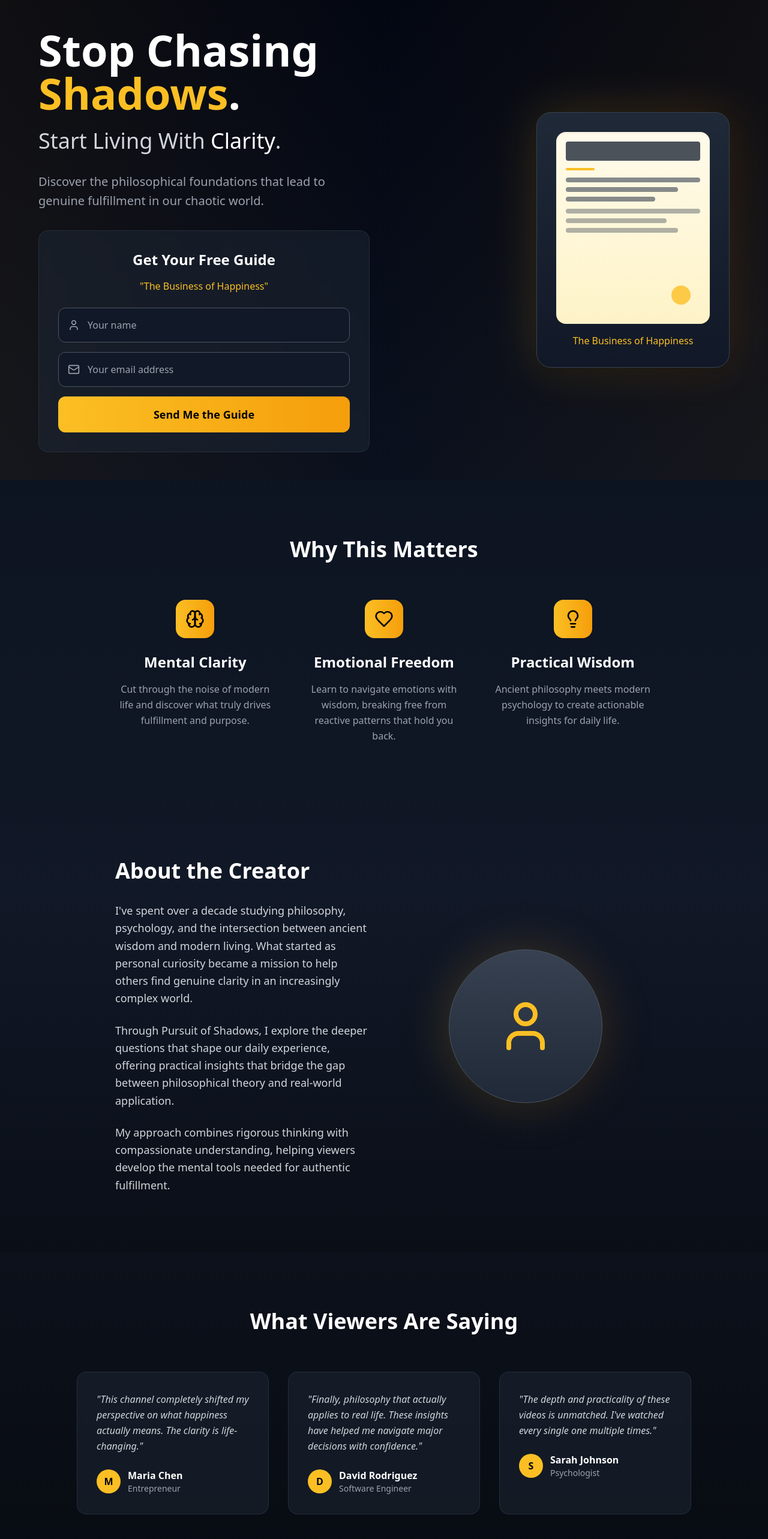
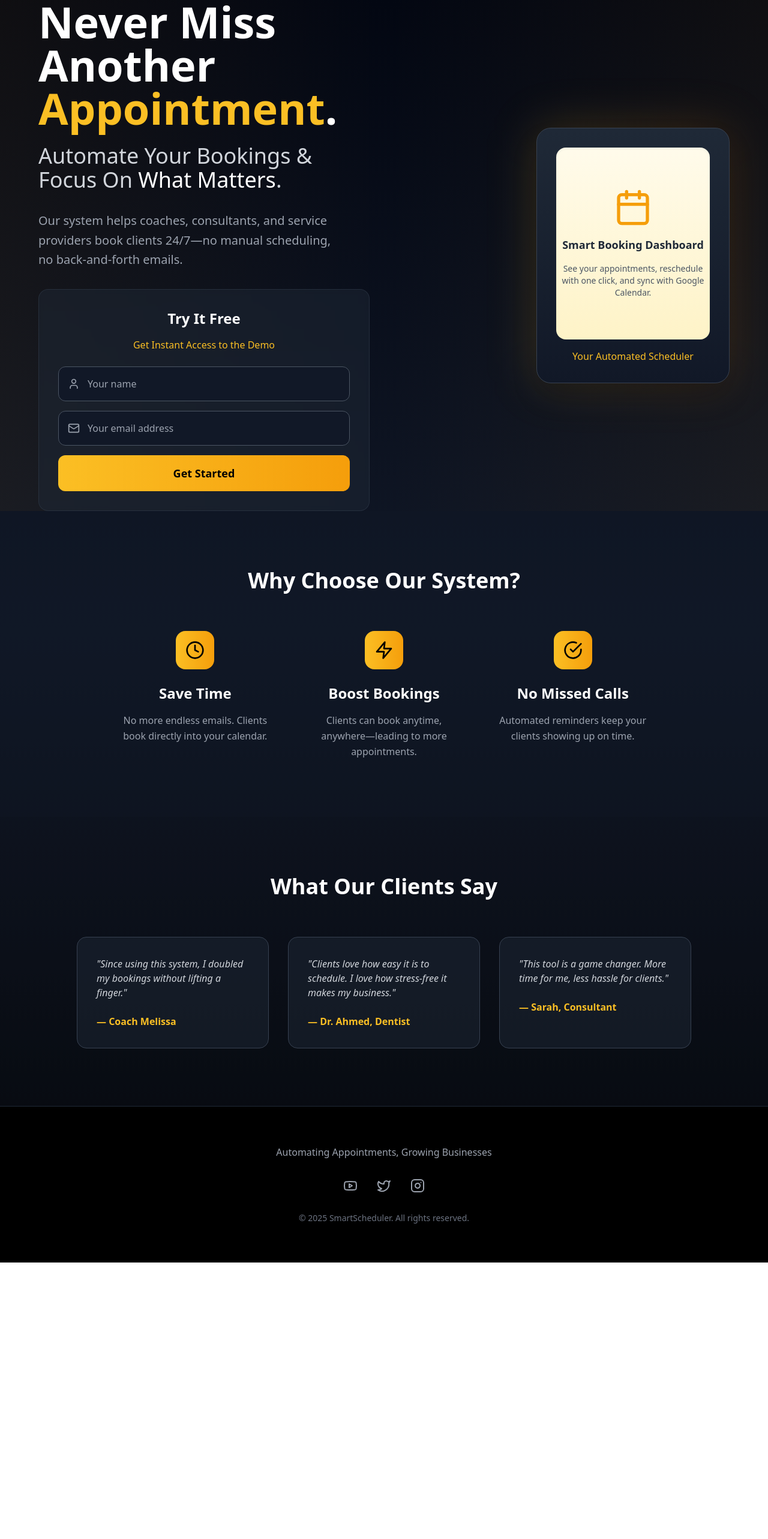
Before and after one commit to samsa221/landing, a React (Vite) app: page / in a window 1280 px wide. Shown: the top 2566 px of the page at 60% size. After the commit the page ends 2105 px from the top, so only its background shows below. Built offline with nearby package versions, Linux system fonts and the light colour scheme.

Commit message:
Update App.tsx

```diff
--- a/src/App.tsx
+++ b/src/App.tsx
@@ -1,5 +1,5 @@
 import React, { useState } from 'react';
-import { Mail, User, BookOpen, Lightbulb, Heart, Brain, Youtube, Twitter, Instagram } from 'lucide-react';
+import { Mail, User, Calendar, CheckCircle, Clock, Zap, Youtube, Twitter, Instagram } from 'lucide-react';
 
 function App() {
   const [formData, setFormData] = useState({ name: '', email: '' });
@@ -30,35 +30,35 @@ function App() {
           <div className="space-y-8">
             <div className="space-y-6">
               <h1 className="text-5xl lg:text-7xl font-bold leading-tight">
-                Stop Chasing{' '}
-                <span className="text-amber-400">Shadows</span>.
+                Never Miss Another{' '}
+                <span className="text-amber-400">Appointment</span>.
               </h1>
               <h2 className="text-3xl lg:text-4xl font-light text-gray-300">
-                Start Living With <span className="text-white font-medium">Clarity</span>.
+                Automate Your Bookings & Focus On <span className="text-white font-medium">What Matters</span>.
               </h2>
             </div>
 
             <p className="text-xl text-gray-400 leading-relaxed max-w-lg">
-              Discover the philosophical foundations that lead to genuine fulfillment in our chaotic world.
+              Our system helps coaches, consultants, and service providers book clients 24/7—no manual scheduling, no back-and-forth emails.
             </p>
 
             {/* Email Form */}
             <div className="bg-gray-800/50 backdrop-blur-sm p-8 rounded-2xl border border-gray-700/50">
               <h3 className="text-2xl font-semibold mb-4 text-center">
-                Get Your Free Guide
+                Try It Free
               </h3>
               <p className="text-amber-400 text-center mb-6 font-medium">
-                "The Business of Happiness"
+                Get Instant Access to the Demo
               </p>
 
               {isSubmitted ? (
                 <div className="text-center py-8">
                   <div className="w-16 h-16 bg-green-500 rounded-full flex items-center justify-center mx-auto mb-4">
-                    <BookOpen className="w-8 h-8 text-white" />
+                    <CheckCircle className="w-8 h-8 text-white" />
                   </div>
-                  <p className="text-green-400 font-medium">Thank you! Check your email for the guide.</p>
+                  <p className="text-green-400 font-medium">Thank you! Check your email for access.</p>
                 </div>
-              ) : (
+              ) :(
                 <form onSubmit={handleSubmit} className="space-y-4">
                   <div className="relative">
                     <User className="absolute left-4 top-1/2 transform -translate-y-1/2 text-gray-400 w-5 h-5" />
@@ -90,109 +90,64 @@ function App() {
                     type="submit"
                     className="w-full bg-gradient-to-r from-amber-400 to-amber-500 hover:from-amber-500 hover:to-amber-600 text-black font-bold py-4 px-8 rounded-xl transition-all duration-300 transform hover:scale-105 text-lg"
                   >
-                    Send Me the Guide
+                    Get Started
                   </button>
                 </form>
               )}
             </div>
           </div>
 
-          {/* Right Content - PDF Mockup */}
+          {/* Right Content - Mockup */}
           <div className="flex justify-center lg:justify-end">
             <div className="relative group">
               <div className="absolute inset-0 bg-gradient-to-r from-amber-400/20 to-amber-600/20 rounded-3xl blur-2xl group-hover:blur-3xl transition-all duration-500"></div>
               <div className="relative bg-gradient-to-b from-gray-800 to-gray-900 p-8 rounded-3xl border border-gray-700 shadow-2xl transform hover:scale-105 transition-transform duration-500">
-                <div className="w-64 h-80 bg-gradient-to-b from-amber-50 to-amber-100 rounded-2xl shadow-inner relative overflow-hidden">
-                  <div className="absolute inset-4 space-y-3">
-                    <div className="h-8 bg-gray-800 rounded opacity-80"></div>
-                    <div className="h-1 bg-amber-400 w-12 rounded"></div>
-                    <div className="space-y-2 mt-8">
-                      <div className="h-2 bg-gray-700 rounded w-full opacity-60"></div>
-                      <div className="h-2 bg-gray-700 rounded w-5/6 opacity-60"></div>
-                      <div className="h-2 bg-gray-700 rounded w-4/6 opacity-60"></div>
-                    </div>
-                    <div className="mt-6 space-y-2">
-                      <div className="h-2 bg-gray-700 rounded w-full opacity-40"></div>
-                      <div className="h-2 bg-gray-700 rounded w-3/4 opacity-40"></div>
-                      <div className="h-2 bg-gray-700 rounded w-5/6 opacity-40"></div>
-                    </div>
-                    <div className="absolute bottom-4 right-4">
-                      <div className="w-8 h-8 bg-amber-400 rounded-full opacity-80"></div>
-                    </div>
-                  </div>
+                <div className="w-64 h-80 bg-gradient-to-b from-amber-50 to-amber-100 rounded-2xl shadow-inner flex flex-col items-center justify-center space-y-4">
+                  <Calendar className="w-16 h-16 text-amber-500" />
+                  <p className="text-lg font-semibold text-gray-800">Smart Booking Dashboard</p>
+                  <p className="text-gray-600 text-sm text-center">See your appointments, reschedule with one click, and sync with Google Calendar.</p>
                 </div>
-                <p className="text-center mt-4 text-amber-400 font-medium">The Business of Happiness</p>
+                <p className="text-center mt-4 text-amber-400 font-medium">Your Automated Scheduler</p>
               </div>
             </div>
           </div>
         </div>
       </section>
 
-      {/* Why This Matters Section */}
+      {/* Benefit Section */}
       <section className="py-24 px-6 bg-gray-900/50">
         <div className="max-w-4xl mx-auto">
-          <h2 className="text-4xl font-bold text-center mb-16">Why This Matters</h2>
+          <h2 className="text-4xl font-bold text-center mb-16">Why Choose Our System?</h2>
 
           <div className="grid md:grid-cols-3 gap-12">
             <div className="text-center group hover:scale-105 transition-transform duration-300">
-              <div className="w-16 h-16 bg-gradient-to-r from-amber-400 to-amber-500 rounded-2xl flex items-center justify-center mx-auto mb-6 group-hover:shadow-lg group-hover:shadow-amber-400/25 transition-shadow duration-300">
-                <Brain className="w-8 h-8 text-black" />
+              <div className="w-16 h-16 bg-gradient-to-r from-amber-400 to-amber-500 rounded-2xl flex items-center justify-center mx-auto mb-6">
+                <Clock className="w-8 h-8 text-black" />
               </div>
-              <h3 className="text-2xl font-semibold mb-4">Mental Clarity</h3>
+              <h3 className="text-2xl font-semibold mb-4">Save Time</h3>
               <p className="text-gray-400 leading-relaxed">
-                Cut through the noise of modern life and discover what truly drives fulfillment and purpose.
+                No more endless emails. Clients book directly into your calendar.
               </p>
             </div>
 
             <div className="text-center group hover:scale-105 transition-transform duration-300">
-              <div className="w-16 h-16 bg-gradient-to-r from-amber-400 to-amber-500 rounded-2xl flex items-center justify-center mx-auto mb-6 group-hover:shadow-lg group-hover:shadow-amber-400/25 transition-shadow duration-300">
-                <Heart className="w-8 h-8 text-black" />
+              <div className="w-16 h-16 bg-gradient-to-r from-amber-400 to-amber-500 rounded-2xl flex items-center justify-center mx-auto mb-6">
+                <Zap className="w-8 h-8 text-black" />
               </div>
-              <h3 className="text-2xl font-semibold mb-4">Emotional Freedom</h3>
+              <h3 className="text-2xl font-semibold mb-4">Boost Bookings</h3>
               <p className="text-gray-400 leading-relaxed">
-                Learn to navigate emotions with wisdom, breaking free from reactive patterns that hold you back.
+                Clients can book anytime, anywhere—leading to more appointments.
               </p>
             </div>
 
             <div className="text-center group hover:scale-105 transition-transform duration-300">
-              <div className="w-16 h-16 bg-gradient-to-r from-amber-400 to-amber-500 rounded-2xl flex items-center justify-center mx-auto mb-6 group-hover:shadow-lg group-hover:shadow-amber-400/25 transition-shadow duration-300">
-                <Lightbulb className="w-8 h-8 text-black" />
+              <div className="w-16 h-16 bg-gradient-to-r from-amber-400 to-amber-500 rounded-2xl flex items-center justify-center mx-auto mb-6">
+                <CheckCircle className="w-8 h-8 text-black" />
               </div>
-              <h3 className="text-2xl font-semibold mb-4">Practical Wisdom</h3>
+              <h3 className="text-2xl font-semibold mb-4">No Missed Calls</h3>
               <p className="text-gray-400 leading-relaxed">
-                Ancient philosophy meets modern psychology to create actionable insights for daily life.
+                Automated reminders keep your clients showing up on time.
               </p>
-            </div>
-          </div>
-        </div>
-      </section>
-
-      {/* About the Creator Section */}
-      <section className="py-24 px-6">
-        <div className="max-w-4xl mx-auto">
-          <div className="grid lg:grid-cols-2 gap-12 items-center">
-            <div>
-              <h2 className="text-4xl font-bold mb-8">About the Creator</h2>
-              <div className="space-y-6 text-lg text-gray-300 leading-relaxed">
-                <p>
-                  I've spent over a decade studying philosophy, psychology, and the intersection between ancient wisdom and modern living. What started as personal curiosity became a mission to help others find genuine clarity in an increasingly complex world.
-                </p>
-                <p>
-                  Through Pursuit of Shadows, I explore the deeper questions that shape our daily experience, offering practical insights that bridge the gap between philosophical theory and real-world application.
-                </p>
-                <p>
-                  My approach combines rigorous thinking with compassionate understanding, helping viewers develop the mental tools needed for authentic fulfillment.
-                </p>
-              </div>
-            </div>
-
-            <div className="flex justify-center">
-              <div className="relative group">
-                <div className="absolute inset-0 bg-gradient-to-r from-amber-400/20 to-amber-600/20 rounded-full blur-2xl"></div>
-                <div className="relative w-64 h-64 bg-gradient-to-b from-gray-700 to-gray-800 rounded-full flex items-center justify-center border border-gray-600">
-                  <User className="w-24 h-24 text-amber-400" />
-                </div>
-              </div>
             </div>
           </div>
         </div>
@@ -201,52 +156,28 @@ function App() {
       {/* Testimonials Section */}
       <section className="py-24 px-6 bg-gray-900/30">
         <div className="max-w-5xl mx-auto">
-          <h2 className="text-4xl font-bold text-center mb-16">What Viewers Are Saying</h2>
+          <h2 className="text-4xl font-bold text-center mb-16">What Our Clients Say</h2>
 
           <div className="grid md:grid-cols-2 lg:grid-cols-3 gap-8">
-            <div className="bg-gray-800/50 backdrop-blur-sm p-8 rounded-2xl border border-gray-700/50 hover:border-amber-400/50 transition-colors duration-300">
-              <p className="text-gray-300 mb-6 italic leading-relaxed">
-                "This channel completely shifted my perspective on what happiness actually means. The clarity is life-changing."
+            <div className="bg-gray-800/50 p-8 rounded-2xl border border-gray-700 hover:border-amber-400 transition-colors duration-300">
+              <p className="text-gray-300 mb-6 italic">
+                "Since using this system, I doubled my bookings without lifting a finger."
               </p>
-              <div className="flex items-center space-x-3">
-                <div className="w-10 h-10 bg-amber-400 rounded-full flex items-center justify-center">
-                  <span className="text-black font-bold">M</span>
-                </div>
-                <div>
-                  <p className="font-semibold">Maria Chen</p>
-                  <p className="text-sm text-gray-400">Entrepreneur</p>
-                </div>
-              </div>
+              <p className="font-semibold text-amber-400">— Coach Melissa</p>
             </div>
 
-            <div className="bg-gray-800/50 backdrop-blur-sm p-8 rounded-2xl border border-gray-700/50 hover:border-amber-400/50 transition-colors duration-300">
-              <p className="text-gray-300 mb-6 italic leading-relaxed">
-                "Finally, philosophy that actually applies to real life. These insights have helped me navigate major decisions with confidence."
+            <div className="bg-gray-800/50 p-8 rounded-2xl border border-gray-700 hover:border-amber-400 transition-colors duration-300">
+              <p className="text-gray-300 mb-6 italic">
+                "Clients love how easy it is to schedule. I love how stress-free it makes my business."
               </p>
-              <div className="flex items-center space-x-3">
-                <div className="w-10 h-10 bg-amber-400 rounded-full flex items-center justify-center">
-                  <span className="text-black font-bold">D</span>
-                </div>
-                <div>
-                  <p className="font-semibold">David Rodriguez</p>
-                  <p className="text-sm text-gray-400">Software Engineer</p>
-                </div>
-              </div>
+              <p className="font-semibold text-amber-400">— Dr. Ahmed, Dentist</p>
             </div>
 
-            <div className="bg-gray-800/50 backdrop-blur-sm p-8 rounded-2xl border border-gray-700/50 hover:border-amber-400/50 transition-colors duration-300 md:col-span-2 lg:col-span-1">
-              <p className="text-gray-300 mb-6 italic leading-relaxed">
-                "The depth and practicality of these videos is unmatched. I've watched every single one multiple times."
+            <div className="bg-gray-800/50 p-8 rounded-2xl border border-gray-700 hover:border-amber-400 transition-colors duration-300">
+              <p className="text-gray-300 mb-6 italic">
+                "This tool is a game changer. More time for me, less hassle for clients."
               </p>
-              <div className="flex items-center space-x-3">
-                <div className="w-10 h-10 bg-amber-400 rounded-full flex items-center justify-center">
-                  <span className="text-black font-bold">S</span>
-                </div>
-                <div>
-                  <p className="font-semibold">Sarah Johnson</p>
-                  <p className="text-sm text-gray-400">Psychologist</p>
-                </div>
-              </div>
+              <p className="font-semibold text-amber-400">— Sarah, Consultant</p>
             </div>
           </div>
         </div>
@@ -257,8 +188,7 @@ function App() {
         <div className="max-w-4xl mx-auto">
           <div className="text-center space-y-8">
             <div>
-              <h3 className="text-2xl font-bold text-amber-400 mb-2">Pursuit of Shadows</h3>
-              <p className="text-gray-400">Finding clarity in the complexity of existence</p>
+              <p className="text-gray-400">Automating Appointments, Growing Businesses</p>
             </div>
 
             <div className="flex justify-center space-x-8">
@@ -273,14 +203,8 @@ function App() {
               </a>
             </div>
 
-            <div className="flex justify-center space-x-8 text-sm text-gray-500">
-              <a href="#" className="hover:text-amber-400 transition-colors duration-300">Privacy Policy</a>
-              <a href="#" className="hover:text-amber-400 transition-colors duration-300">Terms of Service</a>
-              <a href="#" className="hover:text-amber-400 transition-colors duration-300">Contact</a>
-            </div>
-
             <p className="text-gray-500 text-sm">
-              © 2025 Pursuit of Shadows. All rights reserved.
+              © 2025 SmartScheduler. All rights reserved.
             </p>
           </div>
         </div>
```
